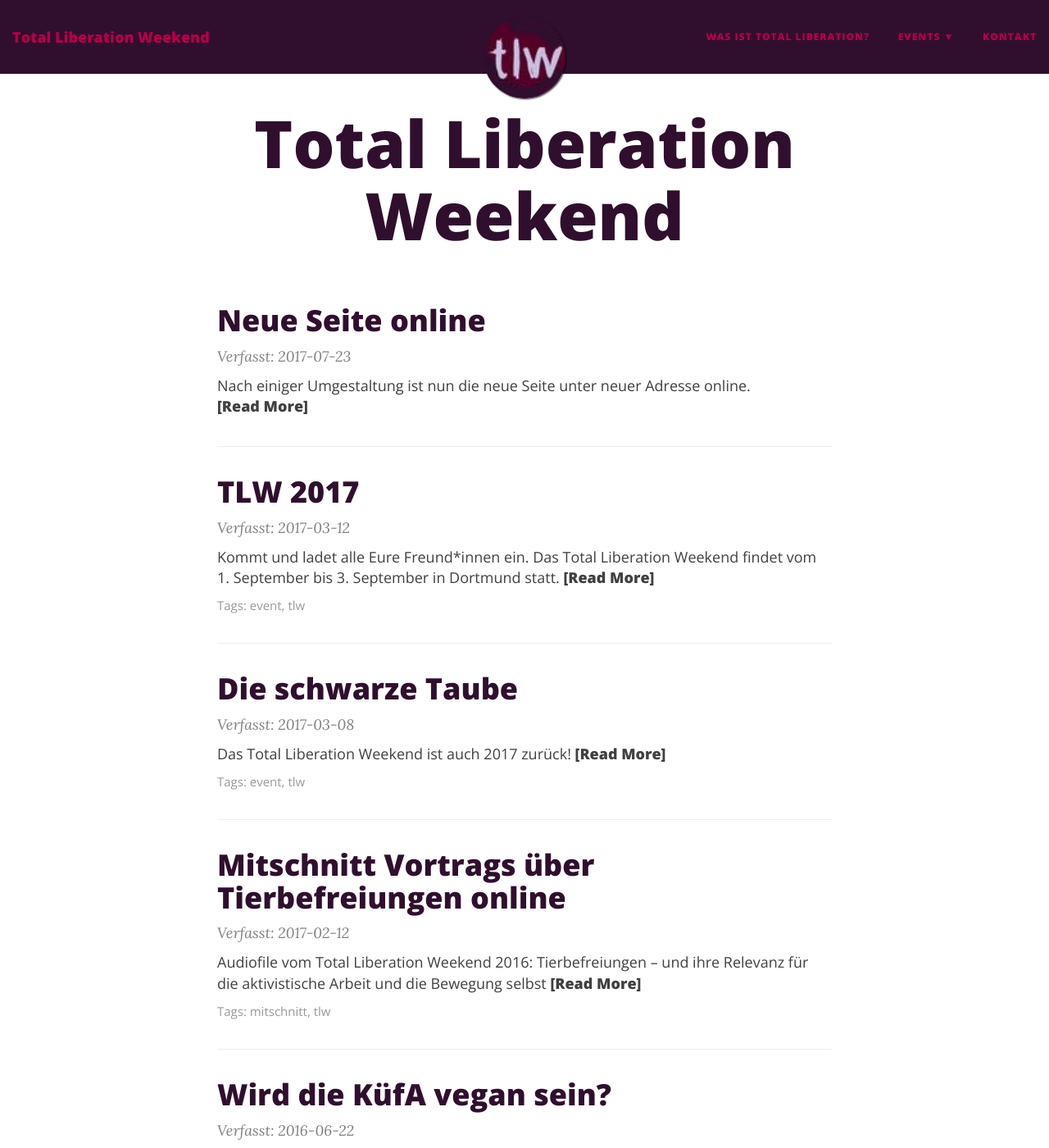
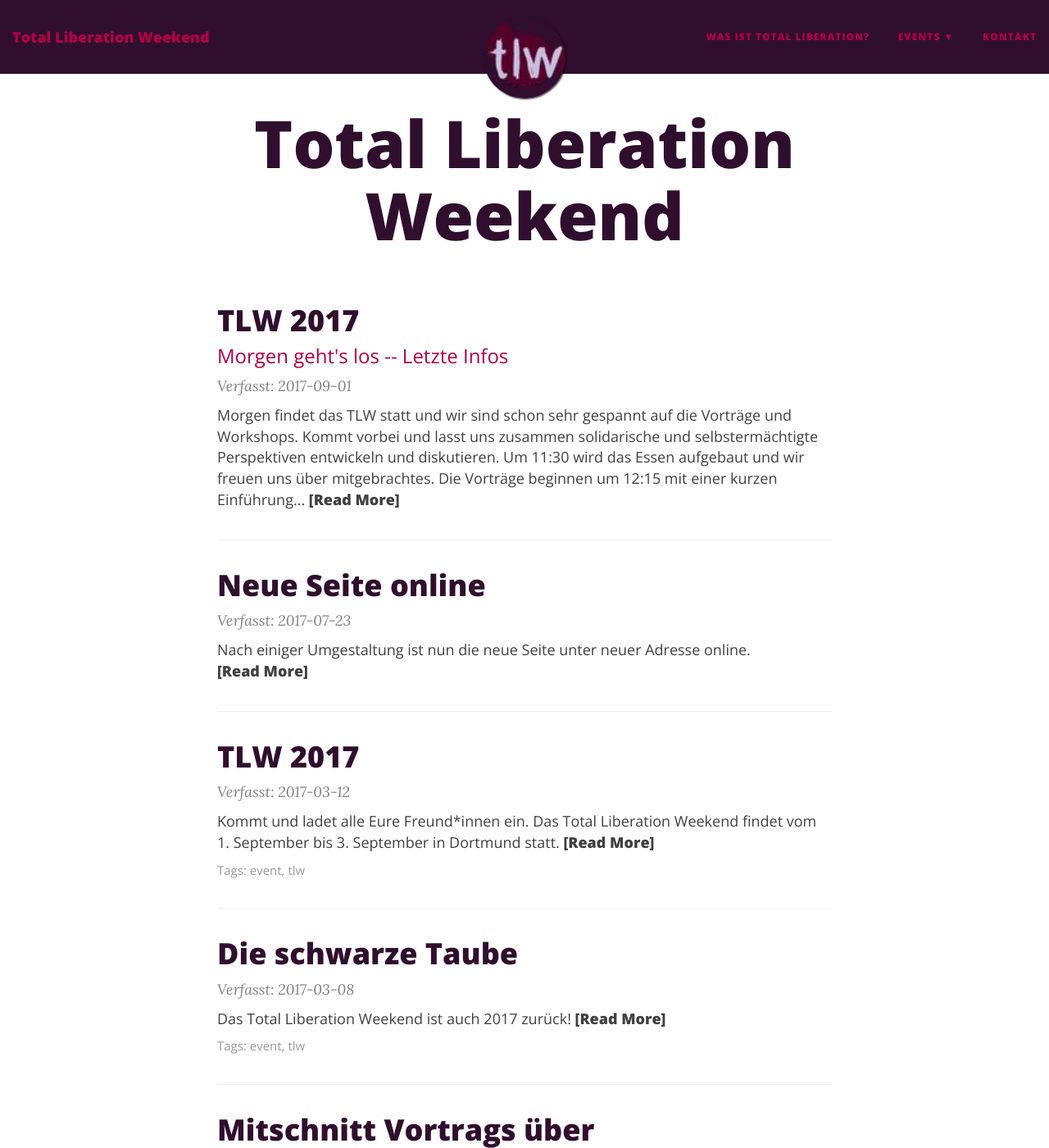
Before and after one commit to toliwe/tlw-source, a Jekyll site: the page built from jekyll/index.html, in a window 1280 px wide and 1400 px high. Shown: the whole window at 82% size. Built offline with Jekyll 4.4.1, drawn with Linux system fonts in a browser that asks for light colours; nearby versions of some CDN libraries; the list of posts is cut into pages by our own code; some of the changed text lies outside the part shown.

Commit message:
last infos

```diff
--- /dev/null
+++ b/jekyll/_posts/2017-09-01-letzte-infos.md
@@ -0,0 +1,9 @@
+---
+layout: post
+title: TLW 2017
+subtitle: Morgen geht's los -- Letzte Infos
+---
+
+Morgen findet das TLW statt und wir sind schon sehr gespannt auf die Vorträge und Workshops. Kommt vorbei und lasst uns zusammen solidarische und selbstermächtigte Perspektiven entwickeln und diskutieren. Um [11:30](events/tlw2017/programm/) wird das Essen aufgebaut und wir freuen uns über mitgebrachtes. Die Vorträge beginnen um [12:15](events/tlw2017/programm/) mit einer kurzen [Einführung](events/tlw2017/programm/intro/) unsererseits was aus unserer Sicht Total Liberation bedeutet und warum es wichtig ist. Der Tag geht bis etwa 20 Uhr.
+
+**Achtet bitte darauf**, dass der erste Teil in den Räumlichkeiten des [Rekorders II](http://rekorder.org/Kontakt/) stattfindet. Dieser ist nur ein paar Meter, die Straße runter, vom Black Pigeon entfernt, nämlich in der Scharnhorstsr. 68. Ab 17:00 Uhr geht es dann im [Pigeon](http://blackpigeon.blogsport.eu/2017/08/31/diesen-samstag-im-black-pigeon-total-liberation-weekend-austellung-zu-utopien-vom-packpapierverlag-und-hendrik-mueller-foto-aktion/), in der Scharnhorstsr. 50, weiter.
```
Also changed, not shown: jekyll/events/tlw2017/programm.md (+1 -1 lines), jekyll/events/tlw2017/programm/gruppen.md (+1 -1 lines).
